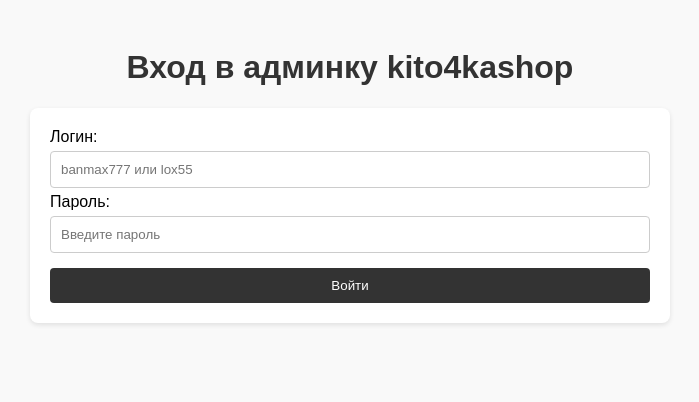
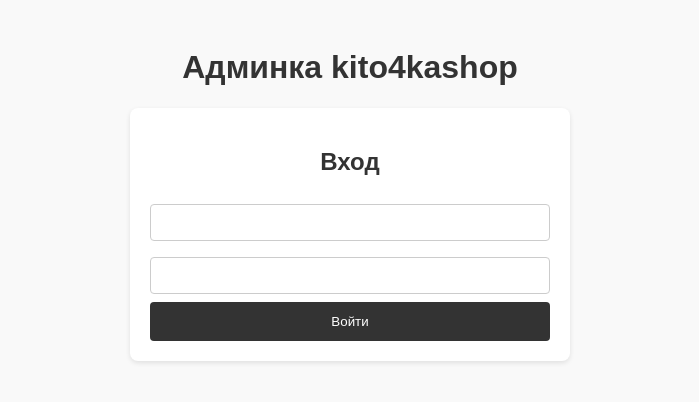
Before and after one commit to neizvestnyjmaksim94-lang/sait, a Flask app: page /admin in a window 1280 px wide. Shown: the top 402 px of the page, without its empty margins (290-989 px from the left). Run offline with Flask 3, Linux system fonts and the light colour scheme.

Commit message:
Update admin.html

```diff
--- a/templates/admin.html
+++ b/templates/admin.html
@@ -5,38 +5,40 @@
   <title>Админка kito4kashop</title>
   <style>
     body { font-family: Arial, sans-serif; padding: 20px; background-color: #f9f9f9; }
-    h1 { text-align: center; color: #333; }
-    .login-box, .admin-box { max-width: 600px; margin: 0 auto; background: white; padding: 20px; border-radius: 8px; box-shadow: 0 2px 5px rgba(0,0,0,0.1); }
-    input { padding: 10px; width: 100%; margin: 5px 0; box-sizing: border-box; border: 1px solid #ccc; border-radius: 4px; }
-    button { padding: 10px 20px; background-color: #333; color: white; border: none; border-radius: 4px; cursor: pointer; }
-    button.ok { background-color: green; }
-    button.reject { background-color: red; }
+    h1, h2 { color: #333; text-align: center; }
+    .login-box, .admin-box { max-width: 400px; margin: 0 auto; background: white; padding: 20px; border-radius: 8px; box-shadow: 0 2px 5px rgba(0,0,0,0.1); }
+    input { padding: 10px; width: 100%; margin: 8px 0; box-sizing: border-box; border: 1px solid #ccc; border-radius: 4px; }
+    button { width: 100%; padding: 12px; background-color: #333; color: white; border: none; border-radius: 4px; cursor: pointer; }
+    button:hover { background-color: #222; }
     table { width: 100%; border-collapse: collapse; margin-top: 20px; }
-    th, td { border: 1px solid #ddd; padding: 12px; text-align: left; }
-    th { background-color: #f8f9fa; }
-    .error { color: red; text-align: center; margin-bottom: 15px; }
-    .logout-link { float: right; color: #d9534f; font-weight: bold; text-decoration: none; }
+    th, td { border: 1px solid #ddd; padding: 10px; text-align: left; }
+    th { background-color: #f2f2f2; }
   </style>
 </head>
 <body>
+  <h1>Админка kito4kashop</h1>
 
-  {% if welcome_msg %}
-    <!-- Режим АДМИНКИ (если залогинен) -->
-    <a href="/logout" class="logout-link">Выйти из админки</a>
-    <h1>{{ welcome_msg }}</h1>
-
+  {% if not logged_in %}
+  <div class="login-box">
+    <h2>Вход</h2>
+    <form method="POST">
+      <!-- Никаких placeholder'ов и подсказок -->
+      <input type="text" name="login" required>
+      <input type="password" name="password" required>
+      <button type="submit">Войти</button>
+    </form>
+  </div>
+  {% else %}
   <div class="admin-box">
-      {% if not orders %}
-        <p style="text-align:center; color:#666;">Пока нет новых заявок.</p>
-      {% else %}
+    <h2>Все заявки</h2>
+    {% if orders %}
     <table>
       <thead>
         <tr>
           <th>ID</th>
-              <th>Ник игрока</th>
-              <th>Товар</th>
+          <th>Ник</th>
+          <th>Кит</th>
           <th>Статус</th>
-              <th>Действия</th>
         </tr>
       </thead>
       <tbody>
@@ -44,55 +46,16 @@
         <tr>
           <td>{{ order.id }}</td>
           <td>{{ order.nickname }}</td>
-              <td>{{ order.item_name }}</td>
-              <td>
-                {% if order.status == 'pending' %}<span style="color:orange;">В ожидании</span>
-                {% elif order.status == 'approved' %}<span style="color:green;">Одобрено</span>
-                {% else %}<span style="color:red;">Отклонено</span>{% endif %}
-              </td>
-              <td style="text-align:center;">
-                {% if order.status == 'pending' %}
-                  <form action="/approve" method="POST" style="display:inline; margin:0 5px;">
-                    <input type="hidden" name="order_id" value="{{ order.id }}">
-                    <input type="hidden" name="action" value="approve">
-                    <button type="submit" class="ok">OK</button>
-                  </form>
-                  <form action="/approve" method="POST" style="display:inline; margin:0 5px;">
-                    <input type="hidden" name="order_id" value="{{ order.id }}">
-                    <input type="hidden" name="action" value="reject">
-                    <button type="submit" class="reject">X</button>
-                  </form>
-                {% else %}
-                  —
-                {% endif %}
-              </td>
+          <td>{{ order.item }}</td>
+          <td>{{ order.status }}</td>
         </tr>
         {% endfor %}
       </tbody>
     </table>
+    {% else %}
+    <p style="text-align:center;">Пока нет заявок.</p>
     {% endif %}
   </div>
-
-  {% else %}
-    <!-- Режим ВХОДА (если НЕ залогинен) -->
-    <h1>Вход в админку kito4kashop</h1>
-
-    <div class="login-box">
-      {% if error %}
-        <p class="error">{{ error }}</p>
   {% endif %}
-
-      <form method="POST" autocomplete="off">
-        <label>Логин:</label>
-        <input type="text" name="user" placeholder="banmax777 или lox55" required>
-
-        <label>Пароль:</label>
-        <input type="password" name="password" placeholder="Введите пароль" required>
-
-        <button type="submit" style="width:100%; margin-top:10px;">Войти</button>
-      </form>
-    </div>
-  {% endif %}
-
 </body>
 </html>
```
Lines whose indentation alone changed are shown as unchanged.
